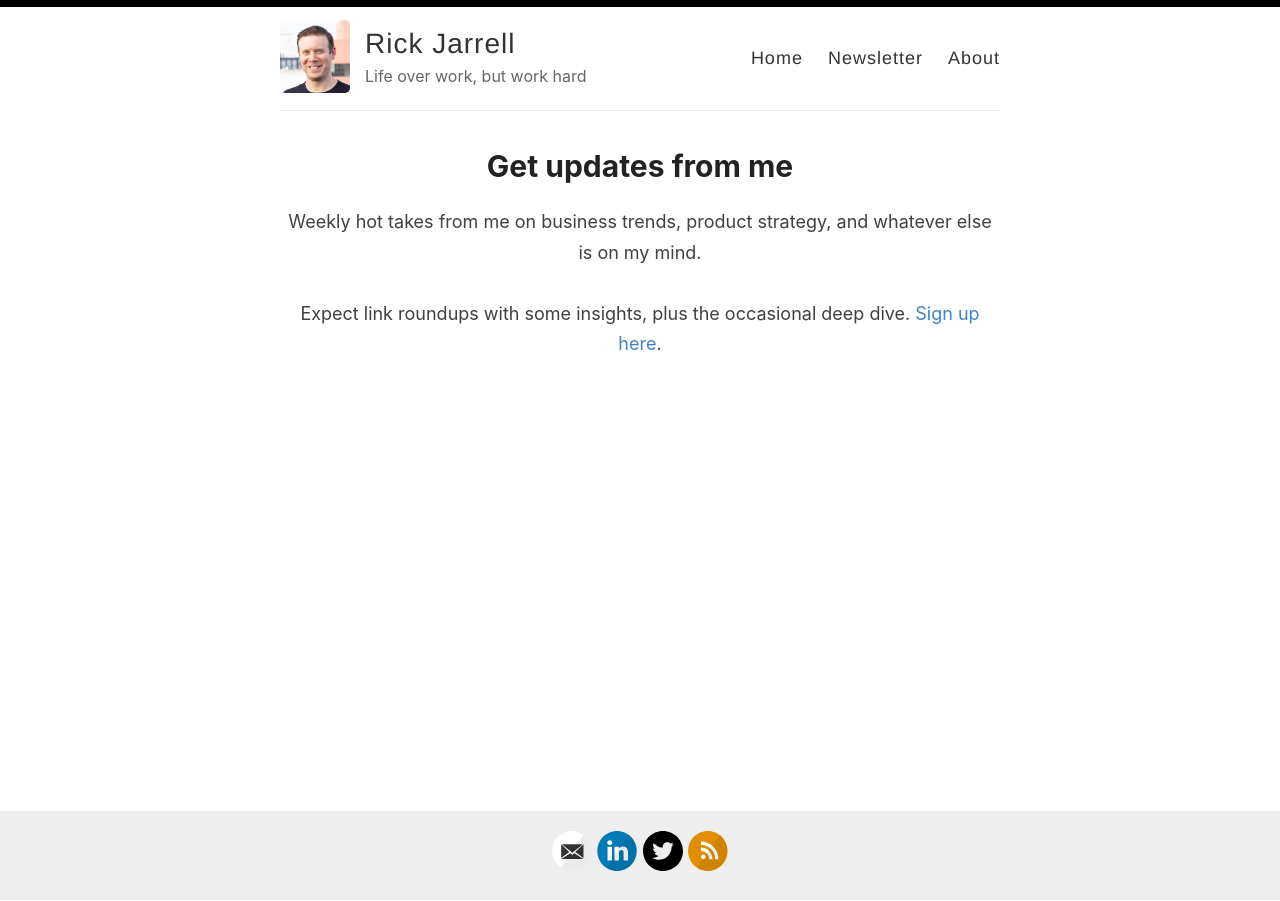
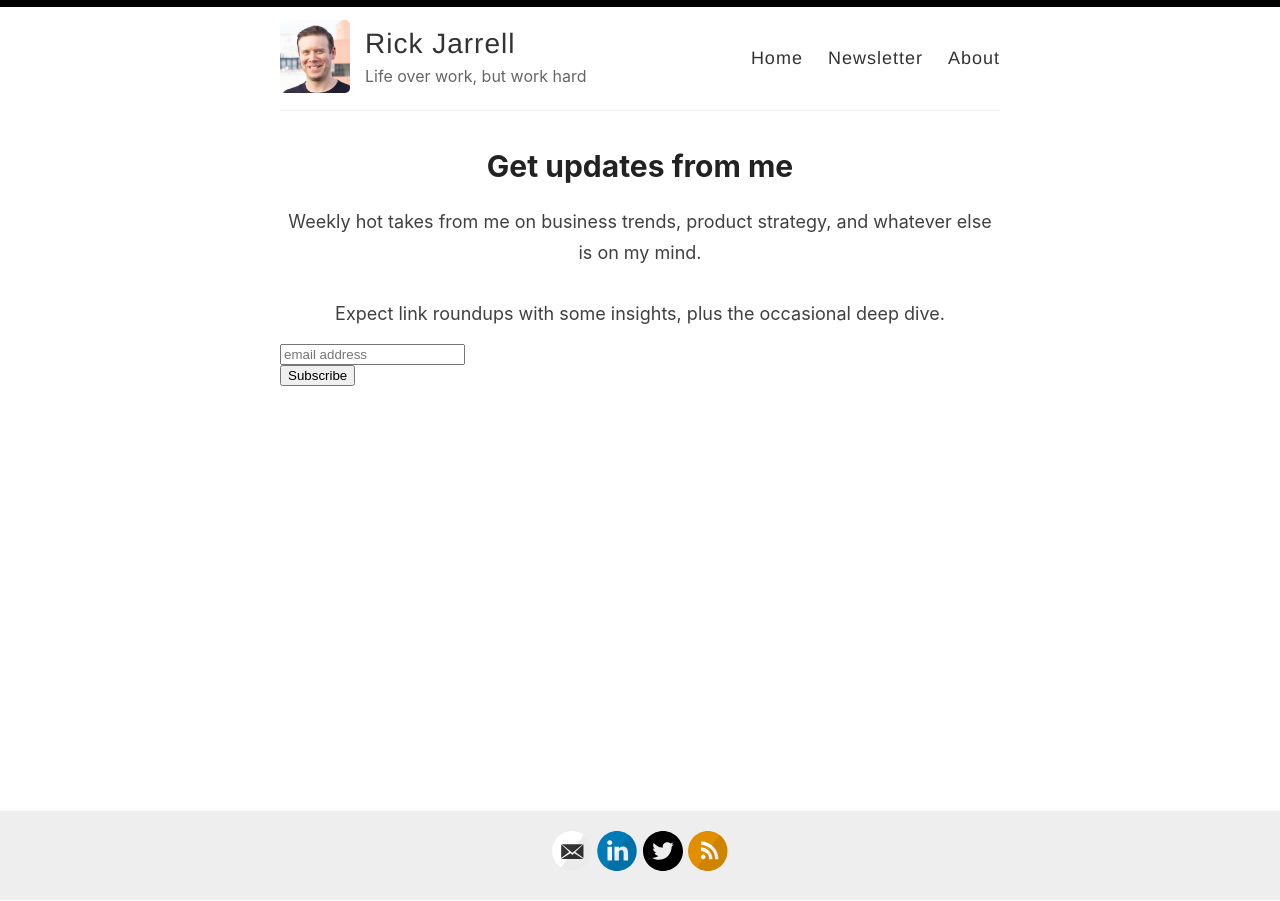
Before and after one commit to rickjarrell/backupblog, a Jekyll site: the page built from index.html, in a window 1280 px wide. Built offline with Jekyll 4.4.1, drawn with Linux system fonts in a browser that asks for light colours; the list of posts is cut into pages by our own code; comment, search, counter and statistics services are not loaded.

Commit message:
Update index.html

```diff
--- a/index.html
+++ b/index.html
@@ -2,7 +2,26 @@
 layout: default
 ---
 <h1>Get updates from me</h1>
-<p align = center>Weekly hot takes from me on business trends, product strategy, and whatever else is on my mind. <br><br>Expect link roundups with some insights, plus the occasional deep dive. <a href="https://rickjarrell.substack.com/subscribe">Sign up here</a>.</p>
+<p align = center>Weekly hot takes from me on business trends, product strategy, and whatever else is on my mind. <br><br>Expect link roundups with some insights, plus the occasional deep dive.</p>
+<!-- Begin Mailchimp Signup Form -->
+<link href="//cdn-images.mailchimp.com/embedcode/horizontal-slim-10_7.css" rel="stylesheet" type="text/css">
+<style type="text/css">
+	#mc_embed_signup{background:#fff; clear:left; font:14px Helvetica,Arial,sans-serif; width:100%;}
+	/* Add your own Mailchimp form style overrides in your site stylesheet or in this style block.
+	   We recommend moving this block and the preceding CSS link to the HEAD of your HTML file. */
+</style>
+<div id="mc_embed_signup">
+<form action="https://rickjarrell.us18.list-manage.com/subscribe/post?u=34a7f43cd8d399be15e76a8b8&amp;id=bf9f68a03e" method="post" id="mc-embedded-subscribe-form" name="mc-embedded-subscribe-form" class="validate" target="_blank" novalidate>
+    <div id="mc_embed_signup_scroll">
+	<label for="mce-EMAIL"></label>
+	<input type="email" value="" name="EMAIL" class="email" id="mce-EMAIL" placeholder="email address" required>
+    <!-- real people should not fill this in and expect good things - do not remove this or risk form bot signups-->
+    <div style="position: absolute; left: -5000px;" aria-hidden="true"><input type="text" name="b_34a7f43cd8d399be15e76a8b8_bf9f68a03e" tabindex="-1" value=""></div>
+    <div class="clear"><input type="submit" value="Subscribe" name="subscribe" id="mc-embedded-subscribe" class="button"></div>
+    </div>
+</form>
+</div>
+<!--End mc_embed_signup-->
 <div class="posts">
   {% for post in paginator.posts %}
     <article class="post">
```
